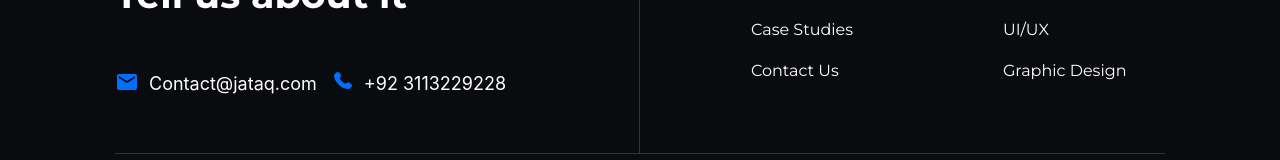
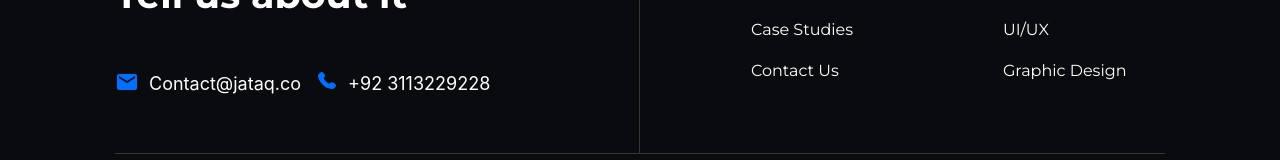
Before and after one commit to mudassir7732/Jataq-Technologies, a React (Create React App) app: page / in a window 1280 px wide. Shown: the part 4708-4868 px from the top of the page. Built offline with nearby package versions, Linux system fonts and the light colour scheme.

Commit message:
Header setting

```diff
--- a/src/components/footer/index.tsx
+++ b/src/components/footer/index.tsx
@@ -43,7 +43,7 @@ const Footer: FC = () => {
                         <div className={styles.contact_wrapper}>
                             <img src='/assets/icons/email.svg' alt='email_icon' className={styles.contact_icon} />
                             <p className={styles.contact_text}>
-                                Contact@jataq.com
+                                Contact@jataq.co
                             </p>
                         </div>
                         <div className={styles.contact_wrapper}>
```
